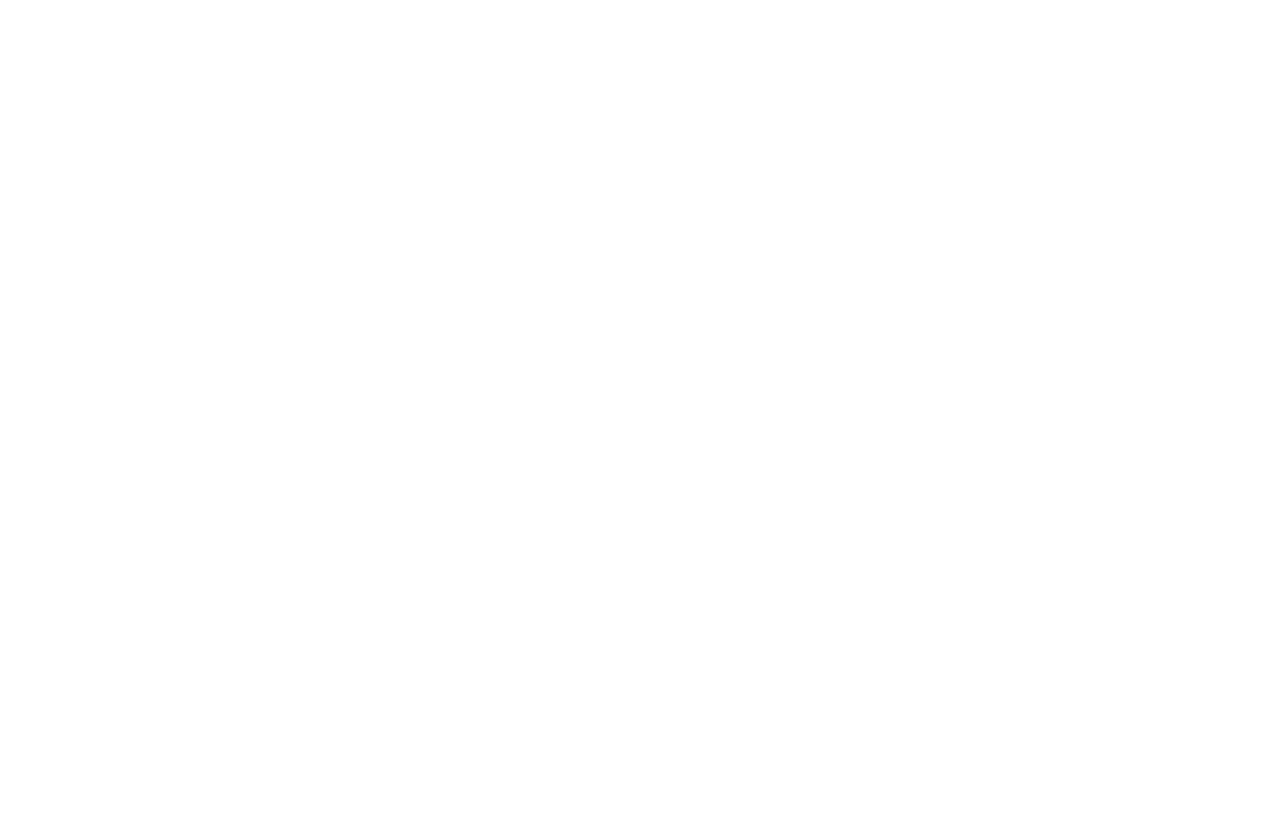
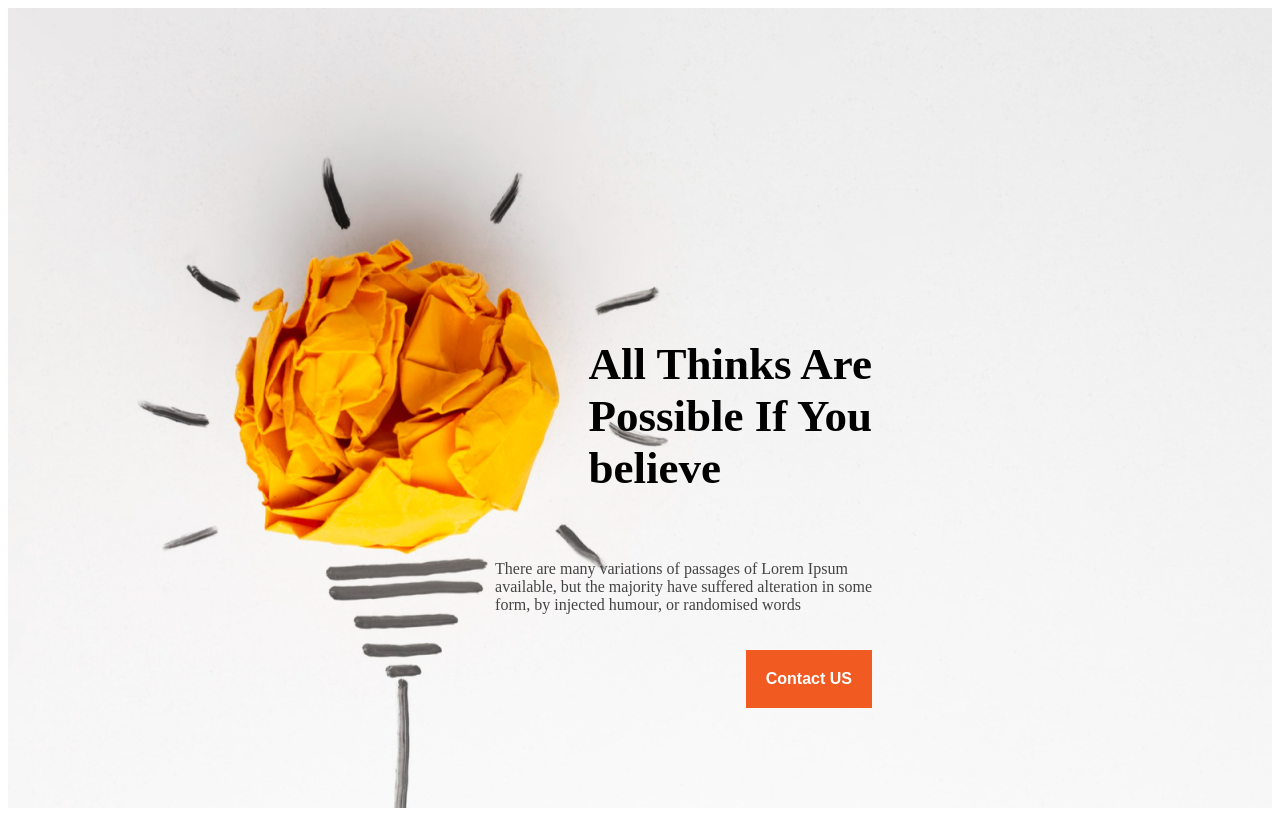
Before and after one commit to akibishtaikh2001/new_year_new, a plain HTML site: page index.html in a window 1280 px wide. Drawn offline with Linux system fonts and the light colour scheme.

Commit message:
Added header

```diff
--- a/index.html
+++ b/index.html
@@ -1,16 +1,33 @@
 <!DOCTYPE html>
 <html lang="en">
+
 <head>
     <meta charset="UTF-8">
     <meta name="viewport" content="width=device-width, initial-scale=1.0">
     <title>Document</title>
+    <link rel="stylesheet" href="styles/styles.css">
 </head>
+
 <body>
     <header>
+        <div class="header_content">
+
+
+                <h1 class="header_title">All Thinks Are <br> Possible If You <br> believe</h1>
+
+
+                <p class="header_description">There are many variations of passages of Lorem Ipsum <br> available, but the majority have suffered
+                    alteration in some <br> form, by injected humour, or randomised words</p>
+
+
+            <button class="primary_btn">Contact US</button>
+        </div>
 
     </header>
 
     <main>
+
+
 
     </main>
 
@@ -18,4 +35,5 @@
 
     </footer>
 </body>
+
 </html>
--- a/styles/styles.css
+++ b/styles/styles.css
@@ -0,0 +1,32 @@
+header {
+    background-image: url("../images/banner/banner1.png");
+    height:100vh;
+
+    background-repeat: no-repeat;
+
+}
+.header_content{
+    display: flex;
+    flex-direction: column;
+    align-items: flex-end;
+    margin-right: 400px;
+    padding-top: 300px;
+    gap: 20px;
+
+}
+.header_title{
+    font-size: 45px;
+    font-weight: bold;
+}
+.header_description{
+    font-weight: 400;
+    color: #444343;
+}
+.primary_btn{
+    color: #FFFFFF;
+    background-color: #F15B22;
+    padding: 20px;
+    border: none;
+    font-weight: 800;
+    font-size:16px ;
+}
```
